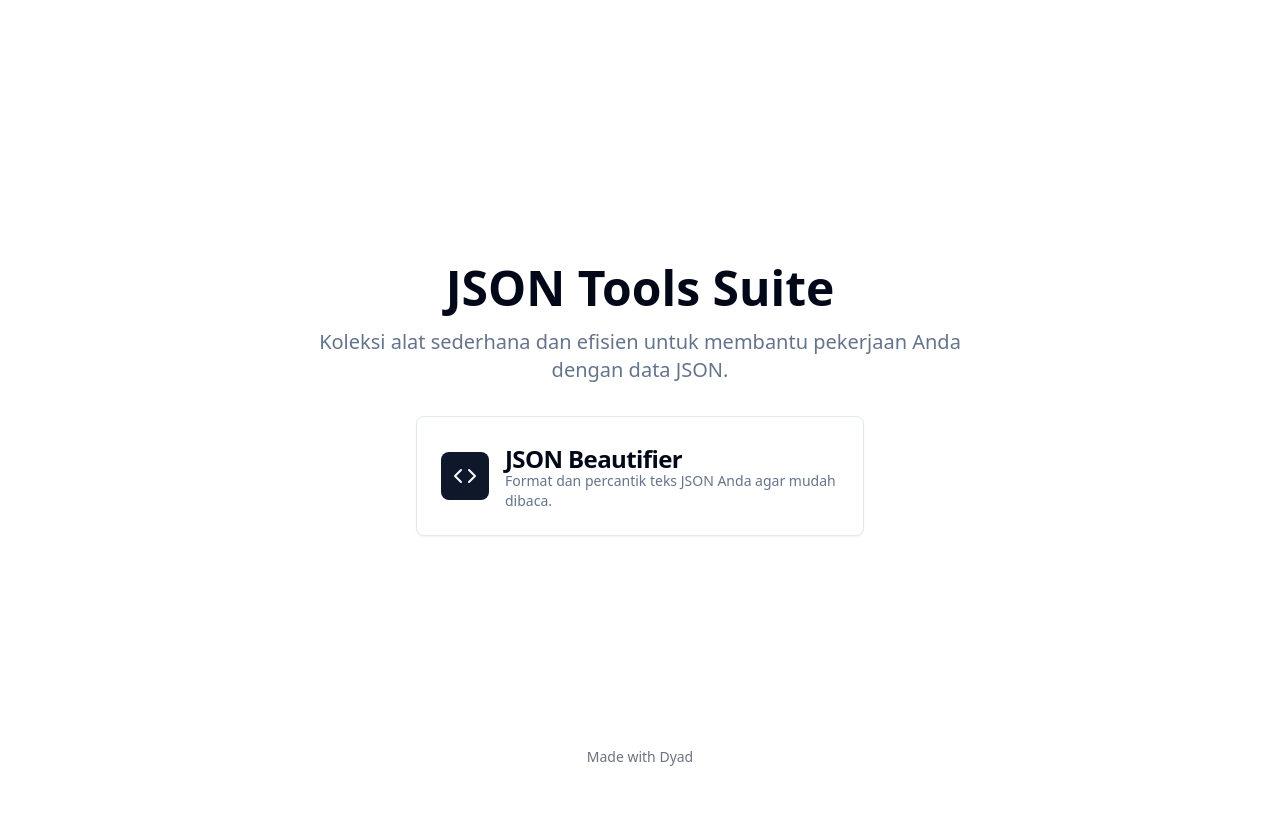
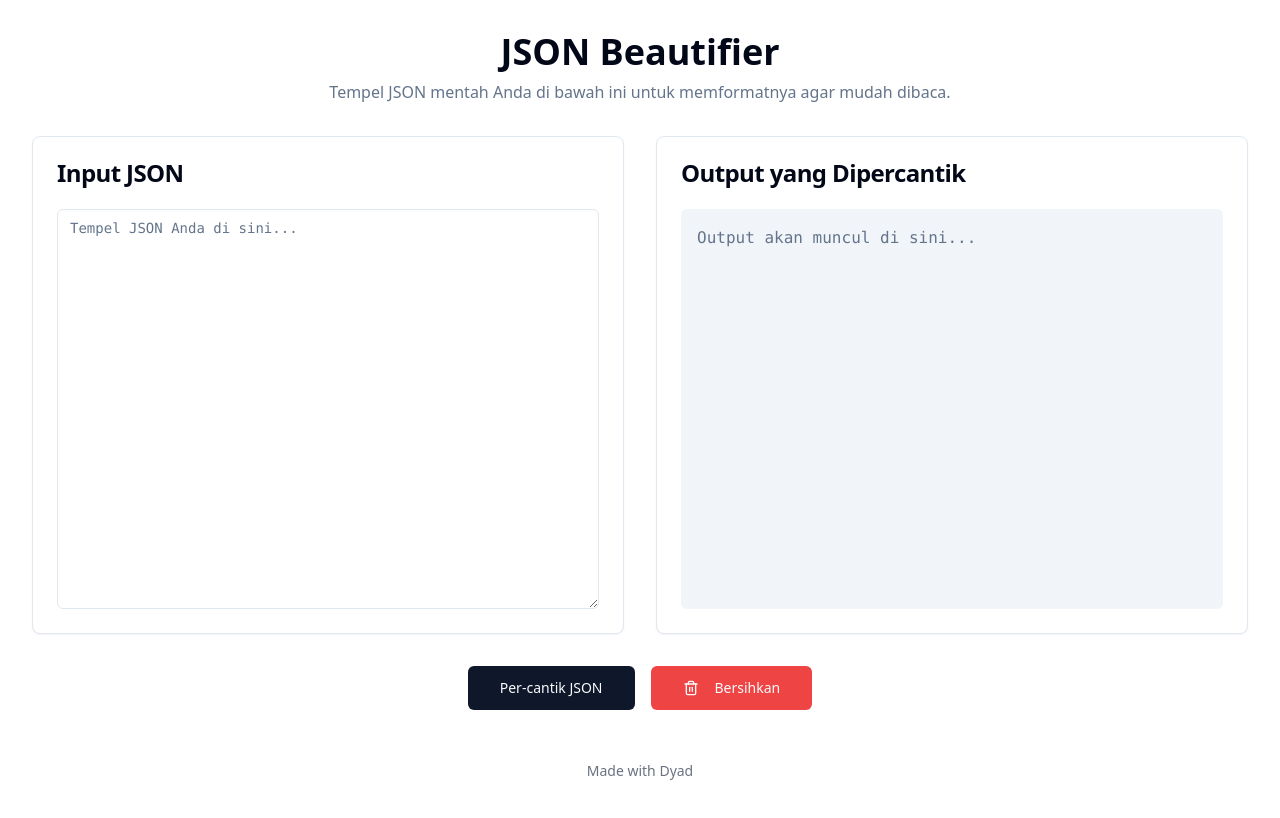
Before and after one commit to jankerzone/json-beautify, a React (Vite) app: page / in a window 1280 px wide. Shown: the top 818 px of the page. Built offline with nearby package versions, Linux system fonts and the light colour scheme.

Commit message:
[dyad] Menjadikan JSON Beautifier sebagai halaman utama - wrote 2 file(s), deleted 1 file(s)

```diff
--- a/src/App.tsx
+++ b/src/App.tsx
@@ -3,7 +3,6 @@ import { Toaster as Sonner } from "@/components/ui/sonner";
 import { TooltipProvider } from "@/components/ui/tooltip";
 import { QueryClient, QueryClientProvider } from "@tanstack/react-query";
 import { BrowserRouter, Routes, Route } from "react-router-dom";
-import Index from "./pages/Index";
 import NotFound from "./pages/NotFound";
 import JsonBeautifier from "./pages/JsonBeautifier";
 
@@ -16,8 +15,7 @@ const App = () => (
       <Sonner />
       <BrowserRouter>
         <Routes>
-          <Route path="/" element={<Index />} />
-          <Route path="/json-beautifier" element={<JsonBeautifier />} />
+          <Route path="/" element={<JsonBeautifier />} />
           {/* ADD ALL CUSTOM ROUTES ABOVE THE CATCH-ALL "*" ROUTE */}
           <Route path="*" element={<NotFound />} />
         </Routes>
--- a/src/pages/Index.tsx
+++ /dev/null
@@ -1,40 +0,0 @@
-import { MadeWithDyad } from "@/components/made-with-dyad";
-import { Button } from "@/components/ui/button";
-import { Card, CardContent, CardDescription, CardHeader, CardTitle } from "@/components/ui/card";
-import { Code } from "lucide-react";
-import { Link } from "react-router-dom";
-
-const Index = () => {
-  return (
-    <div className="min-h-screen flex flex-col items-center justify-center bg-background p-4">
-      <div className="text-center max-w-2xl">
-        <h1 className="text-5xl font-bold mb-4">JSON Tools Suite</h1>
-        <p className="text-xl text-muted-foreground mb-8">
-          Koleksi alat sederhana dan efisien untuk membantu pekerjaan Anda dengan data JSON.
-        </p>
-      </div>
-
-      <div className="w-full max-w-md">
-        <Link to="/json-beautifier" className="focus:outline-none focus:ring-2 focus:ring-ring focus:ring-offset-2 rounded-lg">
-          <Card className="hover:border-primary transition-colors">
-            <CardHeader className="flex flex-row items-center gap-4">
-              <div className="bg-primary text-primary-foreground p-3 rounded-lg">
-                <Code className="h-6 w-6" />
-              </div>
-              <div>
-                <CardTitle>JSON Beautifier</CardTitle>
-                <CardDescription>Format dan percantik teks JSON Anda agar mudah dibaca.</CardDescription>
-              </div>
-            </CardHeader>
-          </Card>
-        </Link>
-      </div>
-
-      <div className="absolute bottom-4">
-        <MadeWithDyad />
-      </div>
-    </div>
-  );
-};
-
-export default Index;
--- a/src/pages/JsonBeautifier.tsx
+++ b/src/pages/JsonBeautifier.tsx
@@ -5,6 +5,7 @@ import { Card, CardContent, CardHeader, CardTitle } from "@/components/ui/card";
 import { showSuccess, showError } from "@/utils/toast";
 import { Copy, Trash2 } from "lucide-react";
 import JsonSyntaxHighlighter from "@/components/JsonSyntaxHighlighter";
+import { MadeWithDyad } from "@/components/made-with-dyad";
 
 const JsonBeautifier = () => {
   const [inputJson, setInputJson] = useState("");
@@ -41,7 +42,8 @@ const JsonBeautifier = () => {
   };
 
   return (
-    <div className="container mx-auto p-4 md:p-8">
+    <div className="container mx-auto p-4 md:p-8 flex flex-col min-h-screen">
+      <main className="flex-grow">
         <header className="text-center mb-8">
           <h1 className="text-4xl font-bold">JSON Beautifier</h1>
           <p className="text-muted-foreground mt-2">
@@ -91,6 +93,10 @@ const JsonBeautifier = () => {
             Bersihkan
           </Button>
         </div>
+      </main>
+      <footer className="mt-auto pt-8">
+        <MadeWithDyad />
+      </footer>
     </div>
   );
 };
```
Lines whose indentation alone changed are shown as unchanged.
